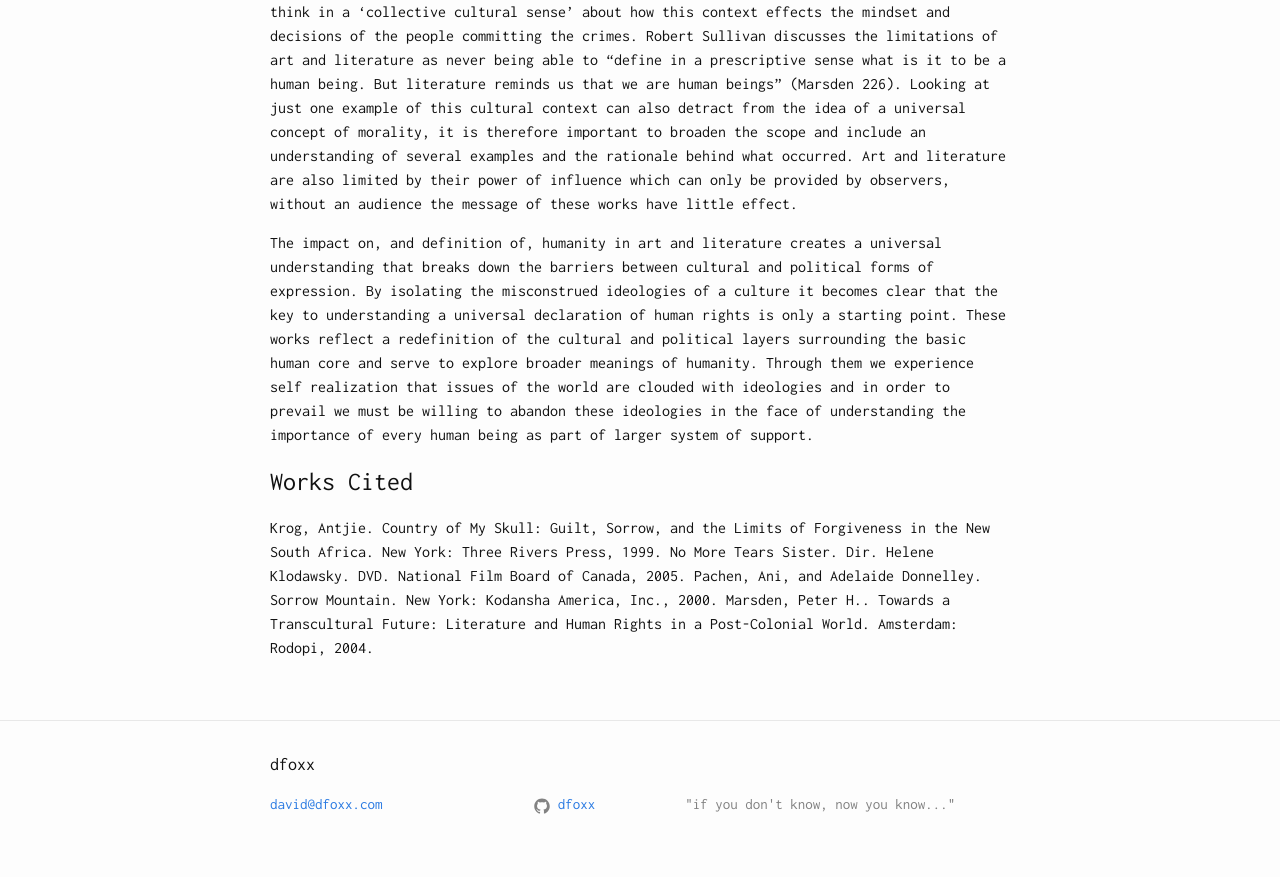
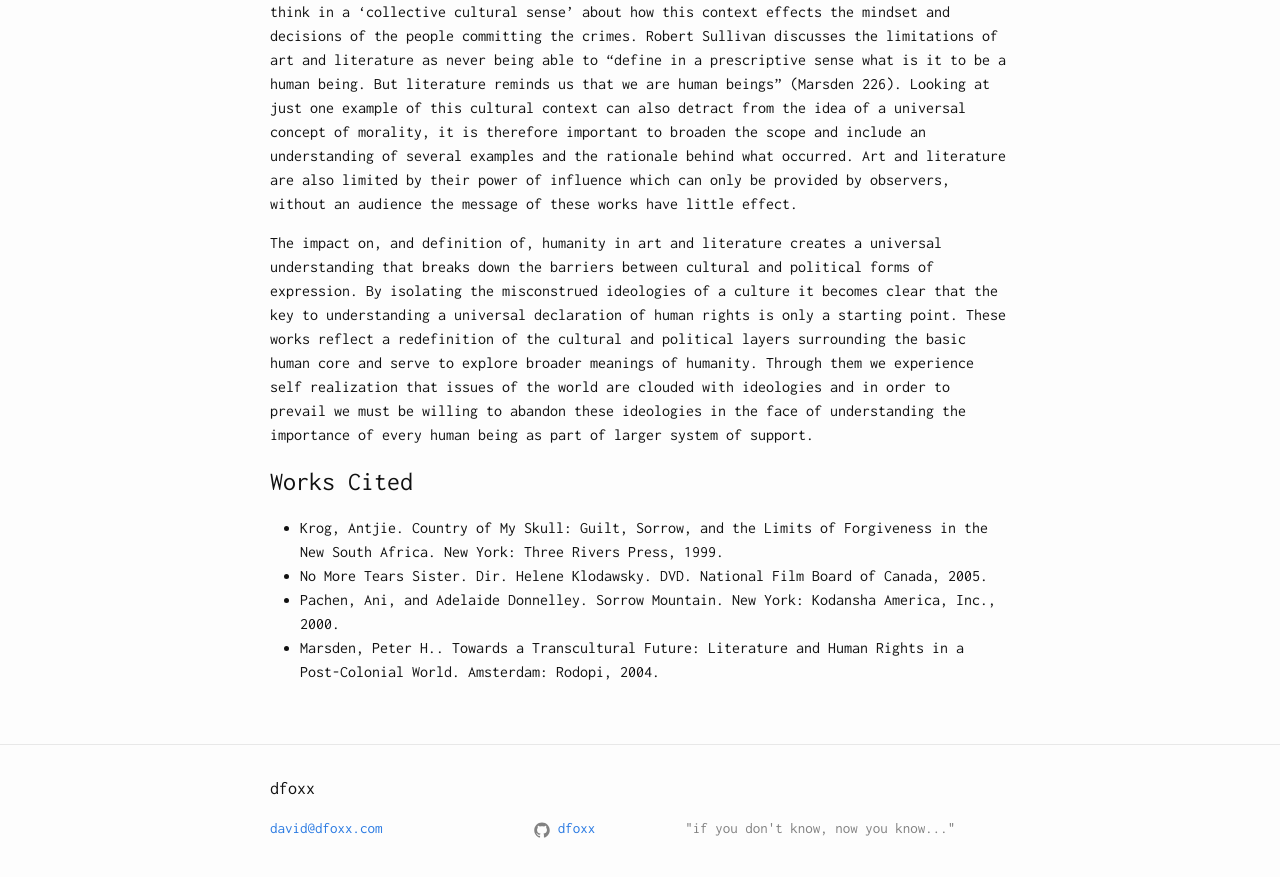
Before and after one commit to dfoxx/dfoxx.github.io, a Jekyll site: the page built from _posts/2006-12-08-nature-of-human-compassion.md, in a window 1280 px wide and 900 px high, scrolled down 4049 px. Shown: the top 877 px of the window. Built offline with Jekyll 4.4.1, drawn with Linux system fonts in a browser that asks for light colours.

```diff
--- a/_posts/2006-12-08-nature-of-human-compassion.md
+++ b/_posts/2006-12-08-nature-of-human-compassion.md
@@ -30,8 +30,7 @@ There are however some drawbacks to using art and literature to explain cultures
 The impact on, and definition of, humanity in art and literature creates a universal understanding that breaks down the barriers between cultural and political forms of expression.  By isolating the misconstrued ideologies of a culture it becomes clear that the key to understanding a universal declaration of human rights is only a starting point.  These works reflect a redefinition of the cultural and political layers surrounding the basic human core and serve to explore broader meanings of humanity. Through them we experience self realization that issues of the world are clouded with ideologies and in order to prevail we must be willing to abandon these ideologies in the face of understanding the importance of every human being as part of larger system of support.
 
 ### Works Cited
-
-Krog, Antjie. Country of My Skull: Guilt, Sorrow, and the Limits of Forgiveness in the New South Africa. New York: Three Rivers Press, 1999.
-No More Tears Sister. Dir. Helene Klodawsky. DVD. National Film Board of Canada, 2005.
-Pachen, Ani, and Adelaide Donnelley. Sorrow Mountain. New York: Kodansha America, Inc., 2000.
-Marsden, Peter H.. Towards a Transcultural Future: Literature and Human Rights in a Post-Colonial World. Amsterdam: Rodopi, 2004.
+* Krog, Antjie. Country of My Skull: Guilt, Sorrow, and the Limits of Forgiveness in the New South Africa. New York: Three Rivers Press, 1999.
+* No More Tears Sister. Dir. Helene Klodawsky. DVD. National Film Board of Canada, 2005.
+* Pachen, Ani, and Adelaide Donnelley. Sorrow Mountain. New York: Kodansha America, Inc., 2000.
+* Marsden, Peter H.. Towards a Transcultural Future: Literature and Human Rights in a Post-Colonial World. Amsterdam: Rodopi, 2004.
```
